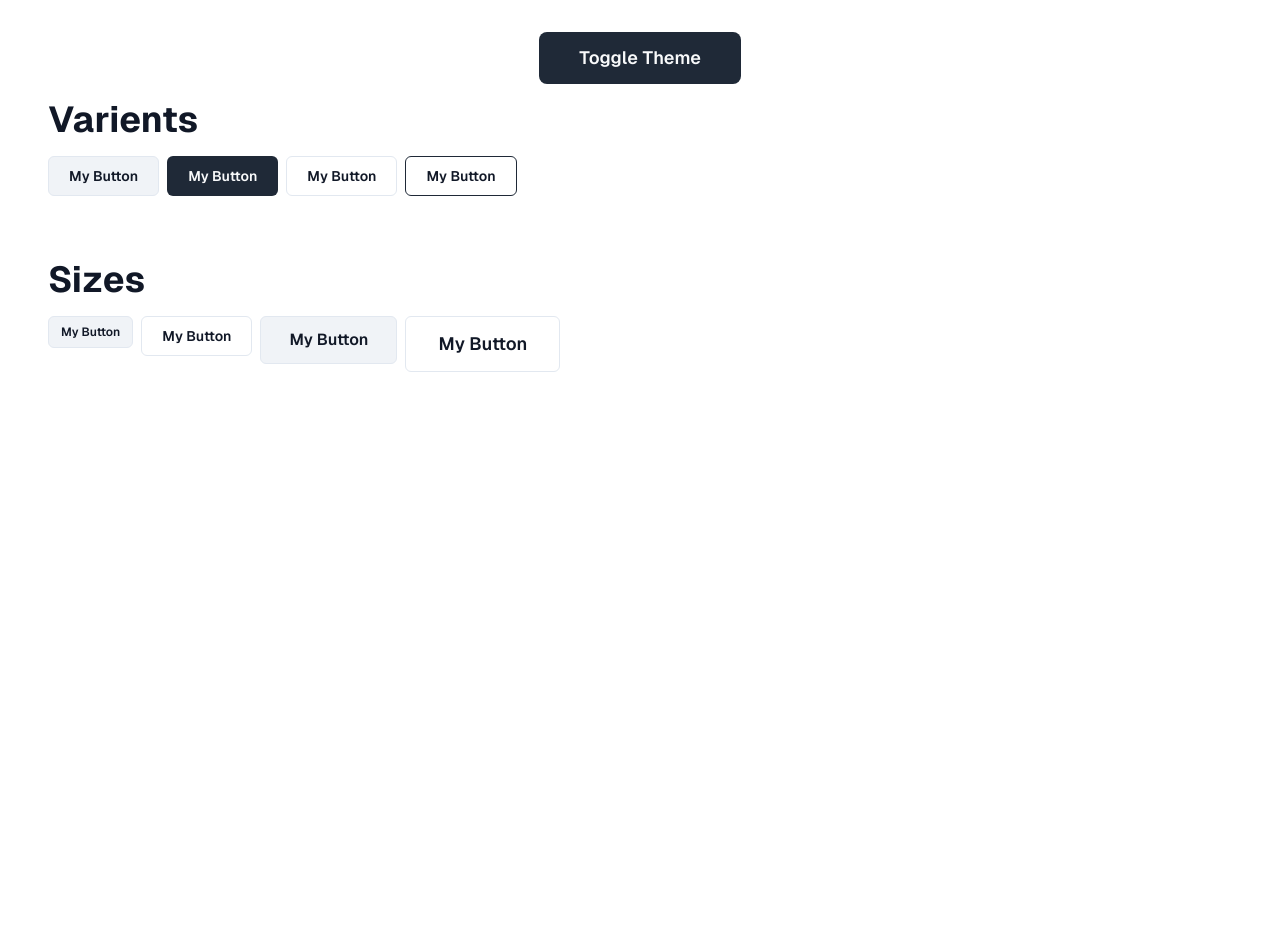
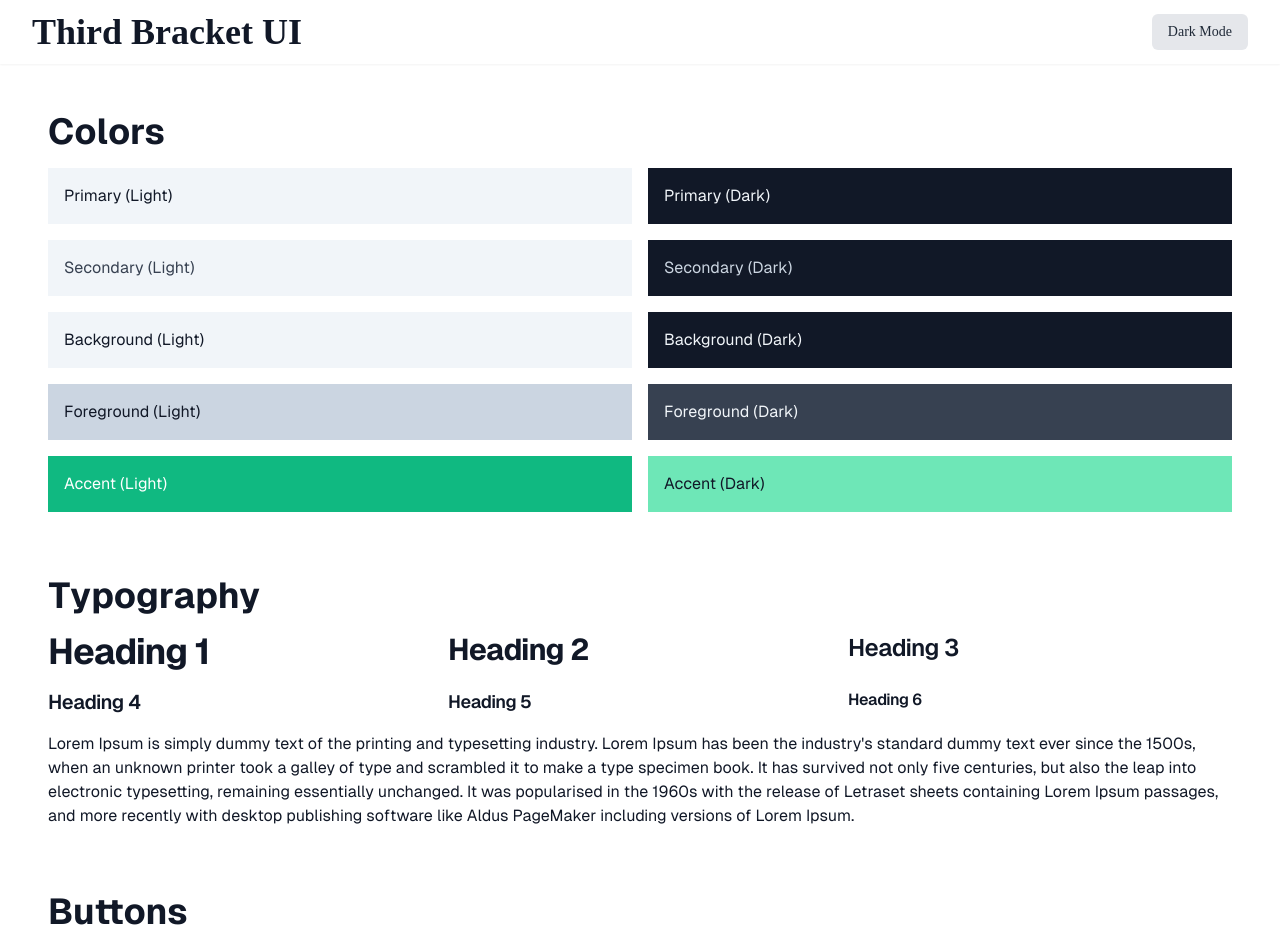
Before and after one commit to sagarmusabbir/third-bracket-ui, a Next.js app: page / in a window 1280 px wide. Shown: the top 952 px of the page. Before the commit the page ends 800 px from the top, so only its background shows below. Built offline with nearby package versions, Linux system fonts and the light colour scheme.

Commit message:
colors-typography-buttons

```diff
--- a/app/layout.tsx
+++ b/app/layout.tsx
@@ -1,6 +1,7 @@
 import type { Metadata } from "next";
 import localFont from "next/font/local";
 import "./globals.css";
+import Header from "@/components/Header";
 
 const geistSans = localFont({
   src: "./fonts/GeistVF.woff",
@@ -27,8 +28,9 @@ export default function RootLayout({
   return (
     <html lang="en">
       <body
-        className={`${geistSans.variable} ${geistMono.variable} antialiased`}
+        className={`${geistSans.variable} ${geistMono.variable} antialiased bg-white dark:bg-gray-950`}
       >
+        <Header />
         {children}
       </body>
     </html>
--- a/app/page.tsx
+++ b/app/page.tsx
@@ -1,38 +1,102 @@
-"use client";
-
 import Button from "@/components/Button";
-import { useEffect } from "react";
 
 export default function Home() {
-  useEffect(() => {
-    const theme = localStorage.getItem("theme");
-    if (theme === "dark") {
-      document.documentElement.classList.add("dark");
-    }
-  }, []);
-  const toggleTheme = () => {
-    if (document.documentElement.classList.contains("dark")) {
-      document.documentElement.classList.remove("dark");
-      localStorage.setItem("theme", "light");
-    } else {
-      document.documentElement.classList.add("dark");
-      localStorage.setItem("theme", "dark");
-    }
-  };
+  return (
+    <main className="p-4 md:p-6 lg:p-8  mx-auto min-h-screen font-sans  bg-white dark:bg-gray-950">
+      {/* <div className="flex items-center justify-center sticky top-0 z-50  px-4 py-2 backdrop-blur-md bg-opacity-20 w-full">
+        <h1 className="text-2xl md:text-3xl lg:text-4xl font-bold mb-4 text-gray-900 dark:text-white items-center ">
+          Third Bracket UI
+        </h1>
+        <button
+          onClick={toggleTheme}
+          className="flex justify-center items-center m-auto  w-fit dark:bg-gray-800/50 bg-gray-800 hover:bg-gray-800 transition-color duration-200 ease-in-out px-4 py-1.5 text-xs rounded-md text-gray-50 font-semibold  "
+        >
+          Toggle Theme
+        </button>
+      </div> */}
+      <section className="mb-8  p-4 ">
+        <h2 className="text-2xl md:text-3xl lg:text-4xl font-bold mb-4 text-gray-900 dark:text-white">
+          Colors
+        </h2>
+        <div className="grid grid-cols-2 gap-4">
+          {/* <!-- Primary --> */}
+          <div className="p-4 text-gray-900 bg-slate-100">Primary (Light)</div>
+          <div className="p-4 text-slate-100 bg-gray-900">Primary (Dark)</div>
 
-  return (
-    <main className="p-4 md:p-6 lg:p-8 max-w-screen-xl mx-auto min-h-screen font-sans bg-white dark:bg-gray-950 ">
-      <button
-        onClick={toggleTheme}
-        className="flex justify-center items-center m-auto text-lg w-fit dark:bg-gray-800/50 bg-gray-800 hover:bg-gray-800 transition-color duration-200 ease-in-out py-3 px-10 rounded-lg text-gray-50 font-semibold "
-      >
-        Toggle Theme
-      </button>
+          {/* <!-- Secondary --> */}
+          <div className="p-4 text-gray-700 bg-slate-100">
+            Secondary (Light)
+          </div>
+          <div className="p-4 text-slate-300 bg-gray-900">Secondary (Dark)</div>
 
-      <section className="mb-8  p-4">
-        <h1 className="text-2xl md:text-3xl lg:text-4xl font-bold mb-4 text-gray-900 dark:text-white">
+          {/* <!-- Background --> */}
+          <div className="p-4 bg-slate-100 text-gray-900">
+            Background (Light)
+          </div>
+          <div className="p-4 bg-gray-900 text-slate-100">
+            Background (Dark)
+          </div>
+
+          {/* <!-- Foreground --> */}
+          <div className="p-4 bg-slate-300 text-gray-900">
+            Foreground (Light)
+          </div>
+          <div className="p-4 bg-gray-700 text-slate-100">
+            Foreground (Dark)
+          </div>
+
+          {/* <!-- Accent --> */}
+          <div className="p-4 bg-emerald-500 text-white">Accent (Light)</div>
+          <div className="p-4 bg-emerald-300 text-gray-900">Accent (Dark)</div>
+        </div>
+      </section>
+      <section className="mb-8  p-4 ">
+        <h2 className="text-2xl md:text-3xl lg:text-4xl font-bold mb-4 text-gray-900 dark:text-white">
+          Typography
+        </h2>
+        <div className="grid grid-cols-3 gap-4">
+          <h1 className="text-2xl md:text-3xl xl:text-4xl  font-bold tracking-tight text-gray-900 dark:text-white">
+            Heading 1
+          </h1>
+          <h2 className="text-xl md:text-2xl xl:text-3xl  font-bold tracking-tight text-gray-900 dark:text-white">
+            Heading 2
+          </h2>
+          <h3 className="text-lg md:text-xl xl:text-2xl  font-semibold tracking-tight text-gray-900 dark:text-white">
+            Heading 3
+          </h3>
+          <h4 className="text-base md:text-lg xl:text-xl  font-semibold tracking-tight text-gray-900 dark:text-white">
+            Heading 4
+          </h4>
+          <h5 className="text-sm md:text-base xl:text-lg  font-semibold tracking-tight text-gray-900 dark:text-white">
+            Heading 5
+          </h5>
+          <h6 className="text-xs md:text-sm xl:text-base  font-semibold tracking-tight text-gray-900 dark:text-white">
+            Heading 6
+          </h6>
+          <div className="col-span-3">
+            <p className="text-xs md:text-sm xl:text-base leading-relaxed text-gray-900 dark:text-white">
+              Lorem Ipsum is simply dummy text of the printing and typesetting
+              industry. Lorem Ipsum has been the industry&apos;s standard dummy
+              text ever since the 1500s, when an unknown printer took a galley
+              of type and scrambled it to make a type specimen book. It has
+              survived not only five centuries, but also the leap into
+              electronic typesetting, remaining essentially unchanged. It was
+              popularised in the 1960s with the release of Letraset sheets
+              containing Lorem Ipsum passages, and more recently with desktop
+              publishing software like Aldus PageMaker including versions of
+              Lorem Ipsum.
+            </p>
+          </div>
+        </div>
+      </section>
+
+      <section className="p-4 ">
+        <h2 className="text-2xl md:text-3xl lg:text-4xl font-bold mb-4 text-gray-900 dark:text-white">
+          Buttons
+        </h2>
+        <h3 className="text-xl md:text-2xl lg:text-3xl font-semibold mb-4 text-gray-900 dark:text-white">
           Varients
-        </h1>
+        </h3>
         <div className="flex flex-wrap gap-2">
           <Button variant="solid" size="md" color="light" href="#">
             My Button
@@ -49,10 +113,10 @@ export default function Home() {
         </div>
       </section>
 
-      <section className="mb-8 p-4">
-        <h1 className="text-2xl md:text-3xl lg:text-4xl font-bold mb-4 text-gray-900 dark:text-white">
+      <section className=" p-4 ">
+        <h3 className="text-xl md:text-2xl lg:text-3xl font-semibold mb-4 text-gray-900 dark:text-white">
           Sizes
-        </h1>
+        </h3>
         <div className="flex flex-wrap gap-2  items-start">
           <Button variant="solid" size="sm" color="light" href="#">
             My Button
--- a/components/Button.tsx
+++ b/components/Button.tsx
@@ -1,38 +1,3 @@
-// import React, { ButtonHTMLAttributes } from "react";
-
-// interface ButtonProps extends ButtonHTMLAttributes<HTMLButtonElement> {
-//   variant?: "solid" | "outline" | "link";
-//   size?: "sm" | "md" | "lg" | "xl";
-//   color?: "dark" | "light";
-//   disabled?: boolean;
-
-//   onClick?: () => void;
-// }
-
-// const Button: React.FC<ButtonProps> = ({
-//   variant = "solid",
-//   size = "md",
-//   color = "primary",
-//   disabled = false,
-//   onClick,
-//   children,
-//   ...rest
-// }) => {
-//   const buttonClasses = `button-${variant}-${color} button-${size}`;
-//   return (
-//     <button
-//       className={buttonClasses}
-//       disabled={disabled}
-//       onClick={onClick}
-//       {...rest}
-//     >
-//       {children}
-//     </button>
-//   );
-// };
-
-// export default Button;
-
 import React, { AnchorHTMLAttributes } from "react";
 import { twMerge } from "tailwind-merge";
 import Link from "next/link";
@@ -58,23 +23,22 @@ const Button: React.FC<ButtonProps> = ({
 
   const variantClasses = {
     solid: {
-      // dark: "bg-gray-800   rounded-md text-white bg-clip-padding backdrop-filter backdrop-blur-md bg-opacity-100 dark:bg-opacity-80  hover:bg-opacity-90 dark:hover:bg-opacity-90    border  border-slate-800  ",
-      dark: "dark:bg-gray-800/50 bg-gray-800 hover:bg-gray-800/90 transition-color duration-200 ease-in-out  text-gray-50 border border-gray-800/30 hover:border-gray-800/90",
+      dark: "dark:bg-gray-800/50 bg-gray-800 hover:bg-gray-800 transition-color duration-200 ease-in-out py-3 px-10 rounded-lg text-gray-50 ",
       light:
-        "dark:bg-slate-200/90 bg-slate-200/50 hover:bg-slate-200 transition-color duration-200 ease-in-out  text-gray-900 border border-slate-200 hover:border-slate-200/20  ",
+        "dark:bg-slate-200/90 bg-slate-200 hover:bg-slate-200 transition-color duration-200 ease-in-out py-3 px-10 rounded-lg text-gray-950 ",
     },
     outline: {
-      dark: "bg-transparent    text-gray-900 dark:text-white hover:text-white    hover:bg-gray-900     border  border-gray-800",
+      dark: "border-2 bg-transparent border-gray-800  hover:bg-gray-800  text-gray-800 dark:text-white hover:text-white  transition-color duration-200 ease-in-out py-3 px-10 rounded-lg ",
       light:
-        "bg-transparent  text-gray-900 dark:text-white hover:text-gray-900  hover:bg-slate-100            border  border-slate-200",
+        "border-2 bg-transparent border-slate-200  hover:bg-slate-200  text-gray-800 dark:text-white hover:text-gray-800  transition-color duration-200 ease-in-out py-3 px-10 rounded-lg",
     },
   };
 
   const sizeClasses = {
     sm: "px-3 py-1.5 text-xs h-8",
-    md: "px-5 py-2.5 text-sm h-10",
-    lg: "px-7 py-3.5 text-base h-12",
-    xl: "px-8 py-4 text-lg h-14",
+    md: "px-4 py-2 text-sm h-10",
+    lg: "px-8 h-11 text-base ",
+    xl: "px-10 py-3 text-lg h-12",
   };
 
   const buttonClasses = twMerge(
--- /dev/null
+++ b/components/Header.tsx
@@ -0,0 +1,47 @@
+"use client";
+
+import { useEffect, useState } from "react";
+
+const Header = () => {
+  const [theme, setTheme] = useState("light");
+
+  useEffect(() => {
+    const savedTheme = localStorage.getItem("theme");
+    if (savedTheme === "dark") {
+      document.documentElement.classList.add("dark");
+      setTheme("dark");
+    }
+  }, []);
+
+  const toggleTheme = () => {
+    if (theme === "light") {
+      document.documentElement.classList.add("dark");
+      localStorage.setItem("theme", "dark");
+      setTheme("dark");
+    } else {
+      document.documentElement.classList.remove("dark");
+      localStorage.setItem("theme", "light");
+      setTheme("light");
+    }
+  };
+
+  return (
+    <header className="sticky top-0 z-50 w-full backdrop-blur-md bg-white bg-opacity-70 dark:bg-gray-900 dark:bg-opacity-70 shadow-sm">
+      <div className="max-w-7xl mx-auto px-4 sm:px-6 lg:px-8">
+        <div className="flex items-center justify-between h-16">
+          <h1 className="text-2xl md:text-3xl lg:text-4xl font-bold text-gray-900 dark:text-white">
+            Third Bracket UI
+          </h1>
+          <button
+            onClick={toggleTheme}
+            className="bg-gray-200 dark:bg-gray-700 hover:bg-gray-300 dark:hover:bg-gray-600 transition-colors duration-200 ease-in-out px-4 py-2 rounded-md text-sm font-medium text-gray-800 dark:text-gray-200"
+          >
+            {theme === "light" ? "Dark Mode" : "Light Mode"}
+          </button>
+        </div>
+      </div>
+    </header>
+  );
+};
+
+export default Header;
--- /dev/null
+++ b/lib/utils.ts
@@ -0,0 +1,6 @@
+import { type ClassValue, clsx } from "clsx";
+import { twMerge } from "tailwind-merge";
+
+export function cn(...inputs: ClassValue[]) {
+  return twMerge(clsx(inputs));
+}
--- a/package.json
+++ b/package.json
@@ -9,6 +9,8 @@
     "lint": "next lint"
   },
   "dependencies": {
+    "class-variance-authority": "^0.7.0",
+    "clsx": "^2.1.1",
     "geist": "^1.3.1",
     "next": "latest",
     "react": "19.0.0-rc-69d4b800-20241021",
```
Also changed, not shown: 1 other file (tests, documents, lock files or other folders).
